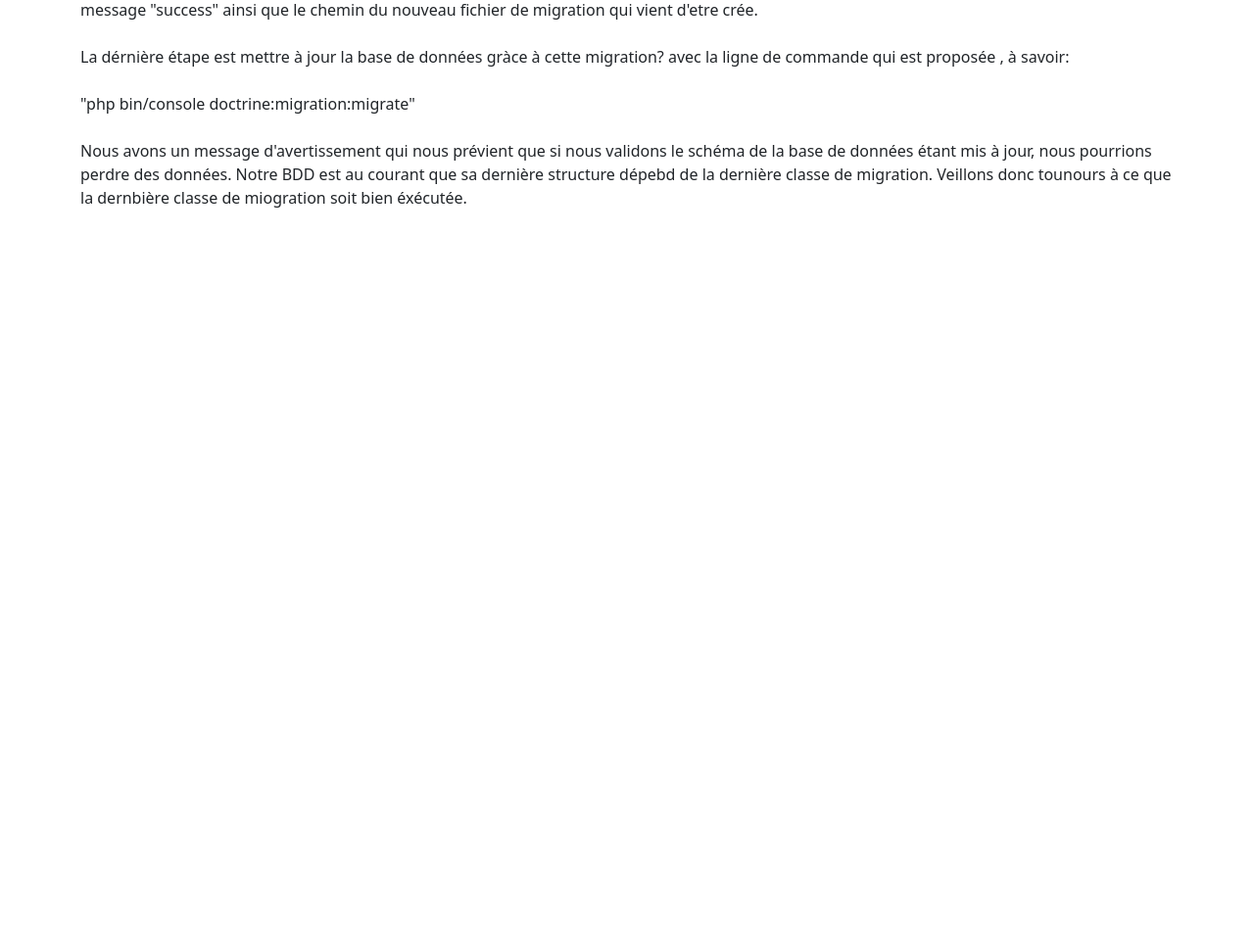
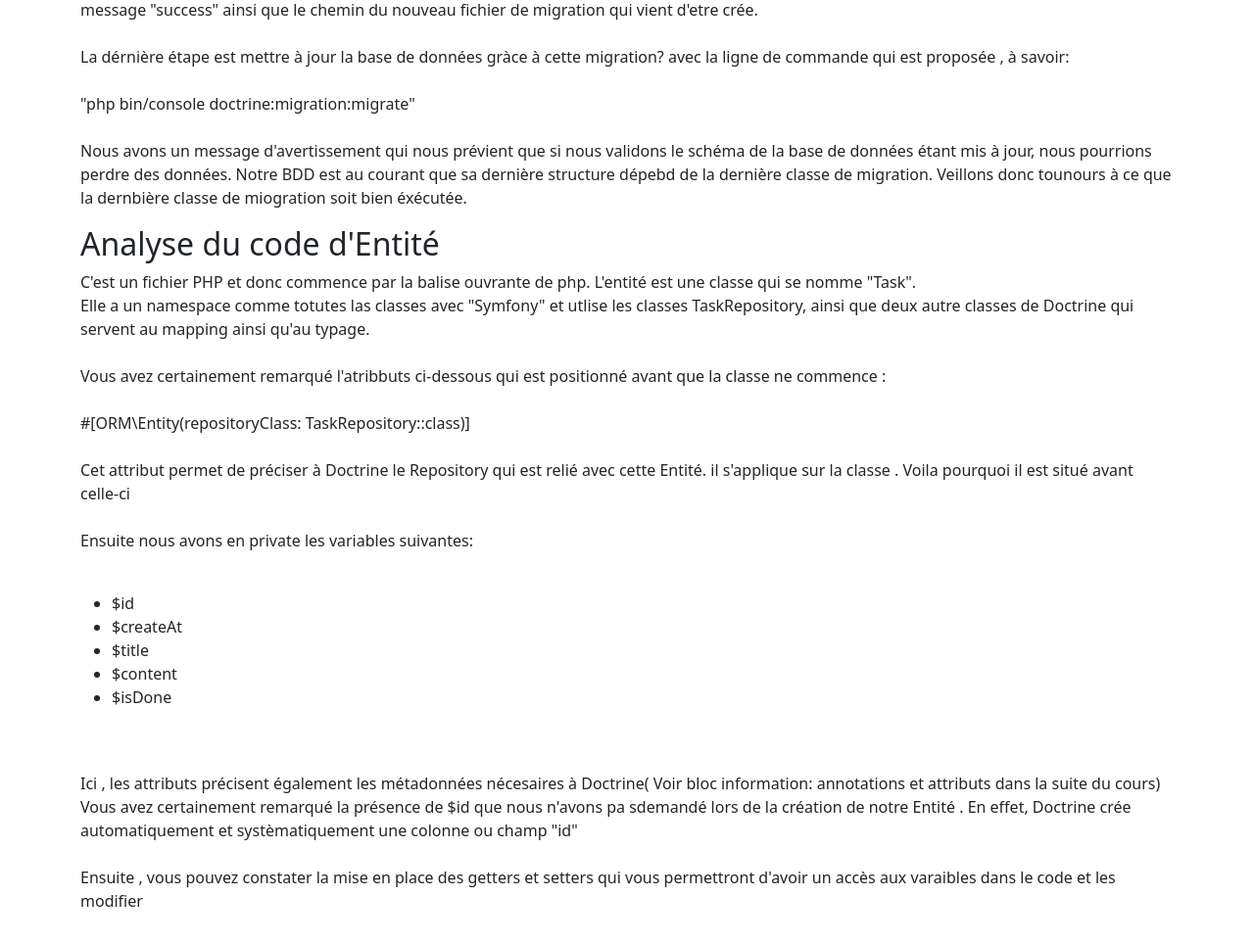
Before and after one commit to akkramm00/Les-Entit-s-Symfony, a PHP site: page /db_name/ in a window 1280 px wide. Shown: the part 2138-3102 px from the top of the page at 98% size. Before the commit the page ends 2350 px from the top, so only its background shows below. Run offline with PHP 8.4, Linux system fonts and the light colour scheme.

Commit message:
add explication entité

```diff
--- a/index.php
+++ b/index.php
@@ -92,13 +92,33 @@
                <br><br>
 
                Nous avons un message d'avertissement qui nous prévient que si nous validons le schéma de la base de données étant mis à jour, nous pourrions perdre des données. Notre BDD est au courant que sa dernière structure dépebd de la dernière classe de migration. Veillons donc tounours à ce que la dernbière classe de miogration soit bien éxécutée.
+          </p>
 
+               <h2>Analyse du code d'Entité</h2>
+               <p>
+                 C'est un fichier PHP et donc commence par la balise ouvrante de php. L'entité est une classe qui se nomme "Task". <br>
+                 Elle a un namespace comme totutes las classes avec "Symfony" et utlise les classes TaskRepository, ainsi que deux autre classes de Doctrine qui servent au mapping ainsi qu'au typage. <br> <br>
 
+                 Vous avez certainement remarqué l'atribbuts ci-dessous qui est positionné avant que la classe ne commence : <br> <br>
+                 #[ORM\Entity(repositoryClass: TaskRepository::class)]
+                  <br> <br>
+                 Cet attribut permet de préciser à Doctrine le Repository qui est relié avec cette Entité. il s'applique sur la classe . Voila pourquoi il est situé avant celle-ci
+                  <br> <br>
+                 Ensuite nous avons en private les variables suivantes:
+                  <br> <br>
 
+                 <ul>
+                   <li>$id</li>
+                   <li>$createAt</li>
+                   <li>$title</li>
+                   <li>$content</li>
+                   <li>$isDone</li>
+                 </ul>
 
+                <br> <br>
+               Ici , les attributs précisent également les métadonnées nécesaires à Doctrine( Voir bloc information: annotations et attributs dans la suite du cours) Vous avez certainement remarqué la présence de $id  que nous n'avons pa sdemandé lors de la création de notre Entité . En effet, Doctrine crée automatiquement et systèmatiquement une colonne ou champ "id"              <br> <br>
 
-
-          </p>
+             Ensuite , vous pouvez constater la mise en place des getters et setters qui vous permettront d'avoir un accès aux varaibles dans le code et les modifier             </p>
         </div>
       </div>
     </div>
```
Also changed, not shown: src/Entity/task.php (line endings or trailing spaces).
